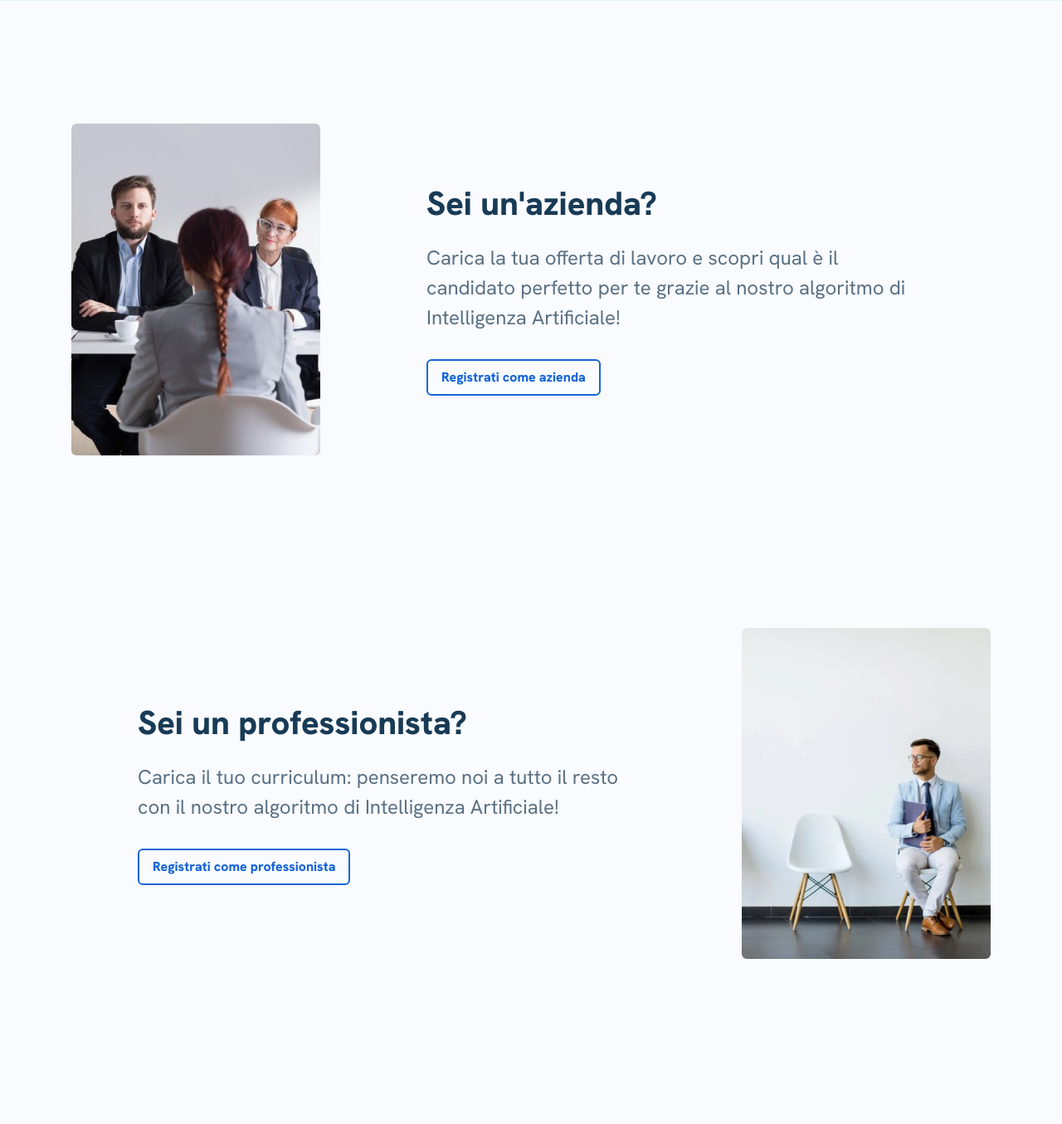
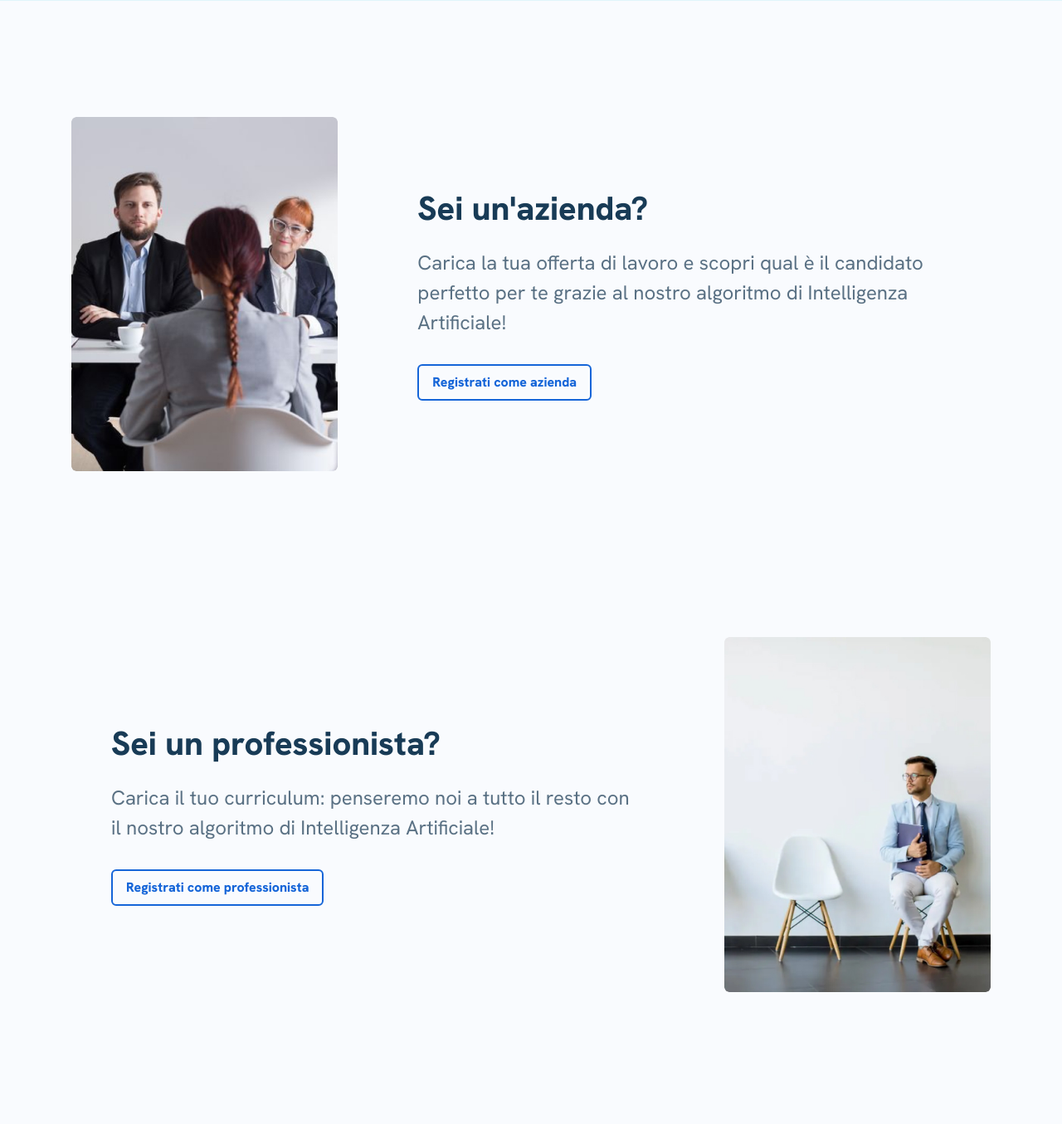
Before and after one commit to NicolePerrotta/Intersection, a PHP site: page /index.php in a window 1280 px wide. Shown: the part 1019-2374 px from the top of the page at 83% size. Run offline with PHP 8.4, Linux system fonts and the light colour scheme; some libraries are stand-ins or nearby versions.

Commit message:
CSS adjustment

```diff
--- a/WebSite/app/index.php
+++ b/WebSite/app/index.php
@@ -369,7 +369,7 @@ if( !isset( $_GET['lang'] ) ) {
               <div style="flex: 1;">
                 <img src="images/home-azienda.jpg" class="img-fluid rounded">
               </div>
-              <div class="d-flex flex-column gap-3" style="flex: 2; padding: 5rem;">
+              <div class="d-flex flex-column gap-3" style="flex: 2; padding: 3rem;">
               <?php if( !isset( $_SESSION['uid'] ) || !isset( $_SESSION['sa'] ) ) : ?>
                 <h2 class="text-color-2 fw-bold fs-1">Sei un'azienda?</h2>
                 <p class="text-color-5" style="font-size: 24px;">Carica la tua offerta di lavoro e scopri qual è il candidato perfetto per te grazie al nostro algoritmo di Intelligenza Artificiale!</p>
@@ -392,7 +392,7 @@ if( !isset( $_GET['lang'] ) ) {
               <div style="flex: 1;">
                 <img src="images/home-professionista.jpg" class="img-fluid rounded">
               </div>
-              <div class="d-flex flex-column gap-3" style="flex: 2; padding: 5rem;">
+              <div class="d-flex flex-column gap-3" style="flex: 2; padding: 3rem;">
               <?php if( !isset( $_SESSION['uid'] ) || !isset( $_SESSION['sa'] ) ) : ?>
                 <h2 class="text-color-2 fw-bold fs-1">Sei un professionista?</h2>
                 <p class="text-color-5" style="font-size: 24px;">Carica il tuo curriculum: penseremo noi a tutto il resto con il nostro algoritmo di Intelligenza Artificiale!</p>
@@ -467,7 +467,7 @@ if( !isset( $_GET['lang'] ) ) {
               <div style="flex: 1;">
                 <img src="images/home-azienda.jpg" class="img-fluid rounded">
               </div>
-              <div class="d-flex flex-column gap-3" style="flex: 2; padding: 5rem;">
+              <div class="d-flex flex-column gap-3" style="flex: 2; padding: 3rem;">
               <?php if( !isset( $_SESSION['uid'] ) || !isset( $_SESSION['sa'] ) ) : ?>
                 <h2 class="text-color-2 fw-bold fs-1">Are you a company?</h2>
                 <p class="text-color-5" style="font-size: 24px;">Upload your job offer and find out which candidate is perfect for you thanks to our Artificial Intelligence algorithm!</p>
@@ -490,7 +490,7 @@ if( !isset( $_GET['lang'] ) ) {
               <div style="flex: 1;">
                 <img src="images/home-professionista.jpg" class="img-fluid rounded">
               </div>
-              <div class="d-flex flex-column gap-3" style="flex: 2; padding: 5rem;">
+              <div class="d-flex flex-column gap-3" style="flex: 2; padding: 3rem;">
               <?php if( !isset( $_SESSION['uid'] ) || !isset( $_SESSION['sa'] ) ) : ?>
                 <h2 class="text-color-2 fw-bold fs-1">Are you a professional?</h2>
                 <p class="text-color-5" style="font-size: 24px;">Upload your CV: we will take care of everything else with our Artificial Intelligence algorithm!</p>
```
